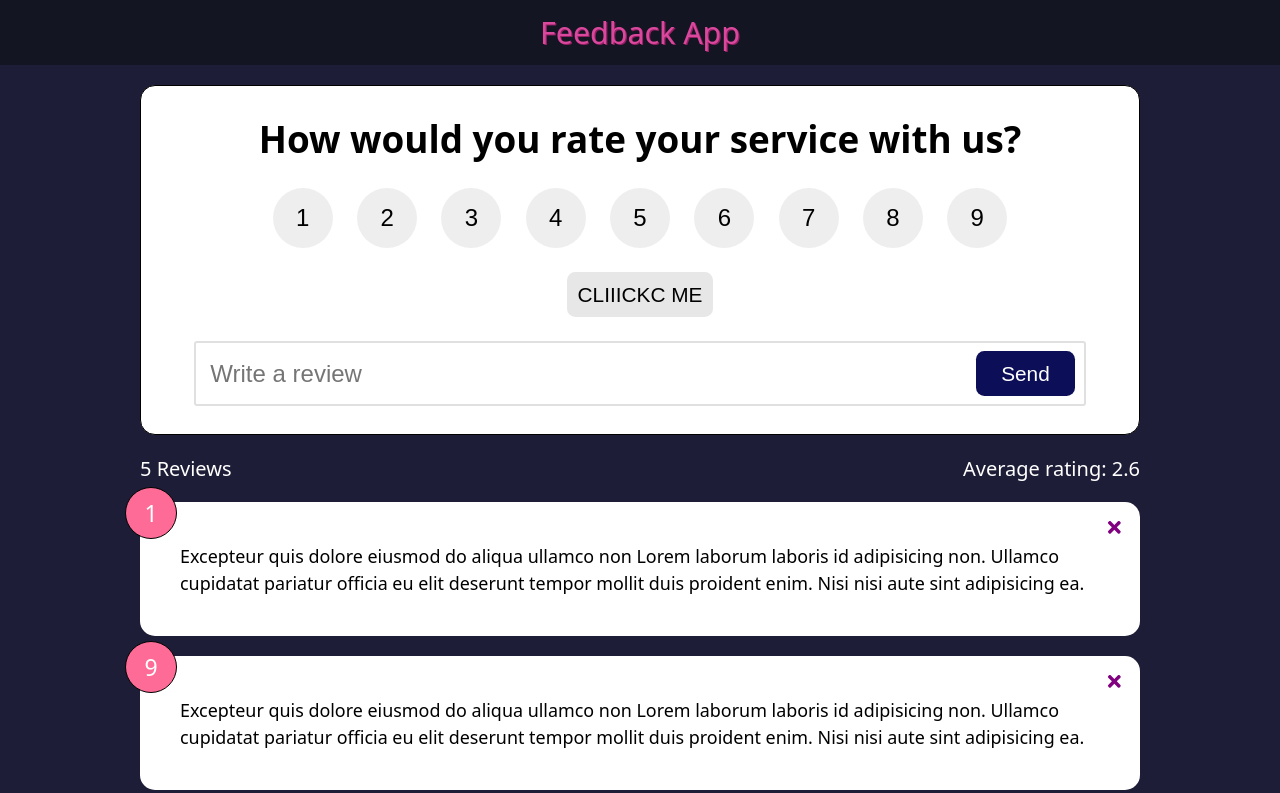
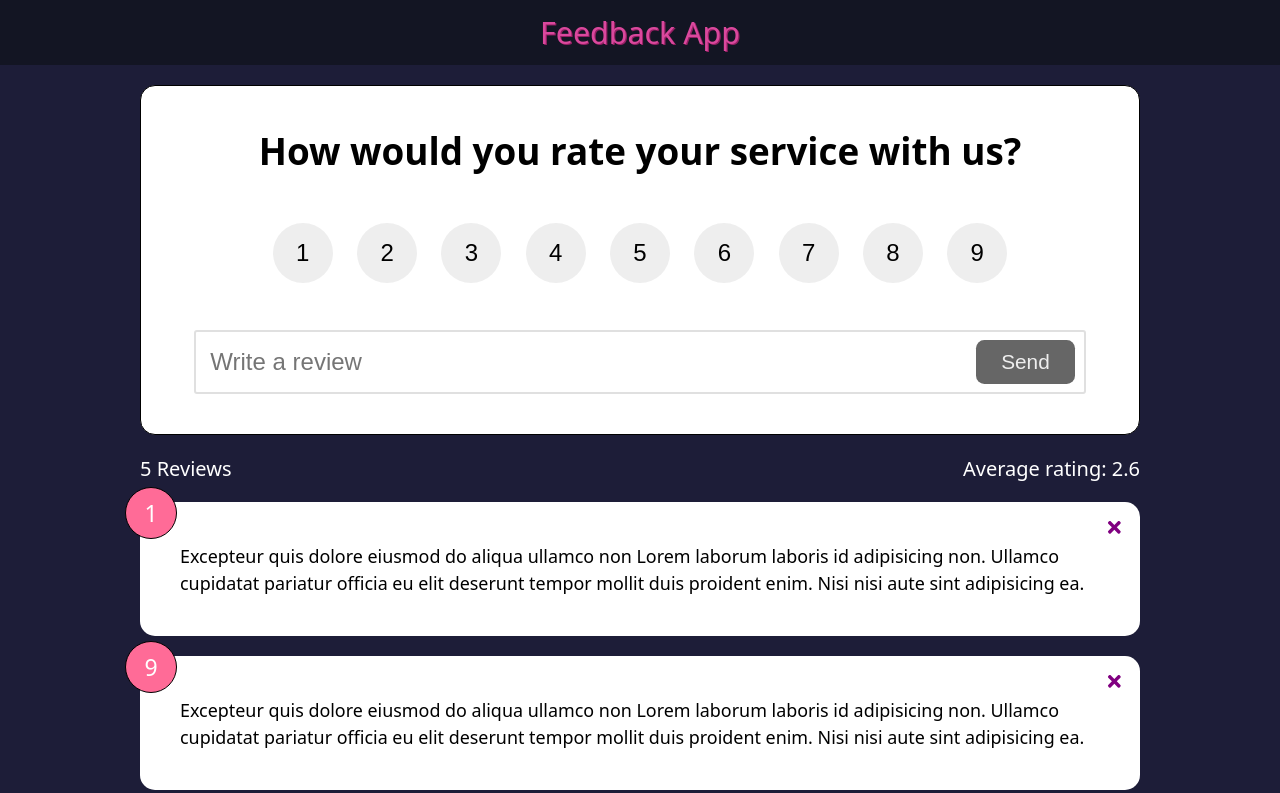
Before and after one commit to stinger222/react-feedback-app, a React (Create React App) app: page / in a window 1280 px wide. Shown: the top 793 px of the page. Built offline with nearby package versions, Linux system fonts and the light colour scheme.

Commit message:
Added real-time input validation

```diff
--- a/src/components/FeedbackForm.js
+++ b/src/components/FeedbackForm.js
@@ -2,22 +2,35 @@ import { useEffect, useState } from "react";
 import "../index.scss";
 import Button from "./Button";
 
+
+//@todo: remove semicolons
 export default function FeedbackForm({ handleAppend }) {
 	const [feedbackRating, setFeedbackRating] = useState(null);
 	const [feedbackDesc, setFeedbackDesc] = useState('');
+	const [submitDisabled, setSubmitDisabled] = useState(true);
+	const [errorMessage, setErrorMessage] = useState(null);	// Review have to contain at least 10 characters!
 
 	const handleRating = (event) => {
+		console.log(1);
 		setFeedbackRating(parseInt(event.target.innerText));
-	};
+	}
 
 	const handleInput = (event) => {
+		let value = event.target.value.trim()
+
+		if (value.length == 0) {
+			setSubmitDisabled(true)
+			setErrorMessage(null)
+		} else if ( value !== '' &&value.length < 10) {
+			setSubmitDisabled(true)
+			setErrorMessage('Review must be at least 10 characters!')
+		} else {
+			setSubmitDisabled(false)
+			setErrorMessage(null)
+		}
+
 		setFeedbackDesc(event.target.value)
 	}
-
-	useEffect(() => {
-		console.log("rating: ", feedbackRating);
-		console.log("desc: ", feedbackDesc);
-	});
 
 	return (
 		<form className="feedback-form">
@@ -89,9 +102,7 @@ export default function FeedbackForm({ handleAppend }) {
 				</button>
 			</div>
 
-			<Button>
-				CLIIICKC ME
-			</Button>
+			{/* <Button onClick={() => {console.log(1)}}>ACTIVE</Button> */}
 
 			<div className="input-wrapper">
 			<input
@@ -100,10 +111,15 @@ export default function FeedbackForm({ handleAppend }) {
 			 value={feedbackDesc}
 			/>
 
-			<button className="btn btn-submit" type="submit">
+			<Button className="btn-submit" isDisabled={submitDisabled} type="submit">
 				Send
-			</button>
+			</Button>
 		</div>
+
+		{errorMessage && <div className="message-wrapper">
+				{errorMessage}
+			</div>
+		}
 
 		</form>
 	);
```
